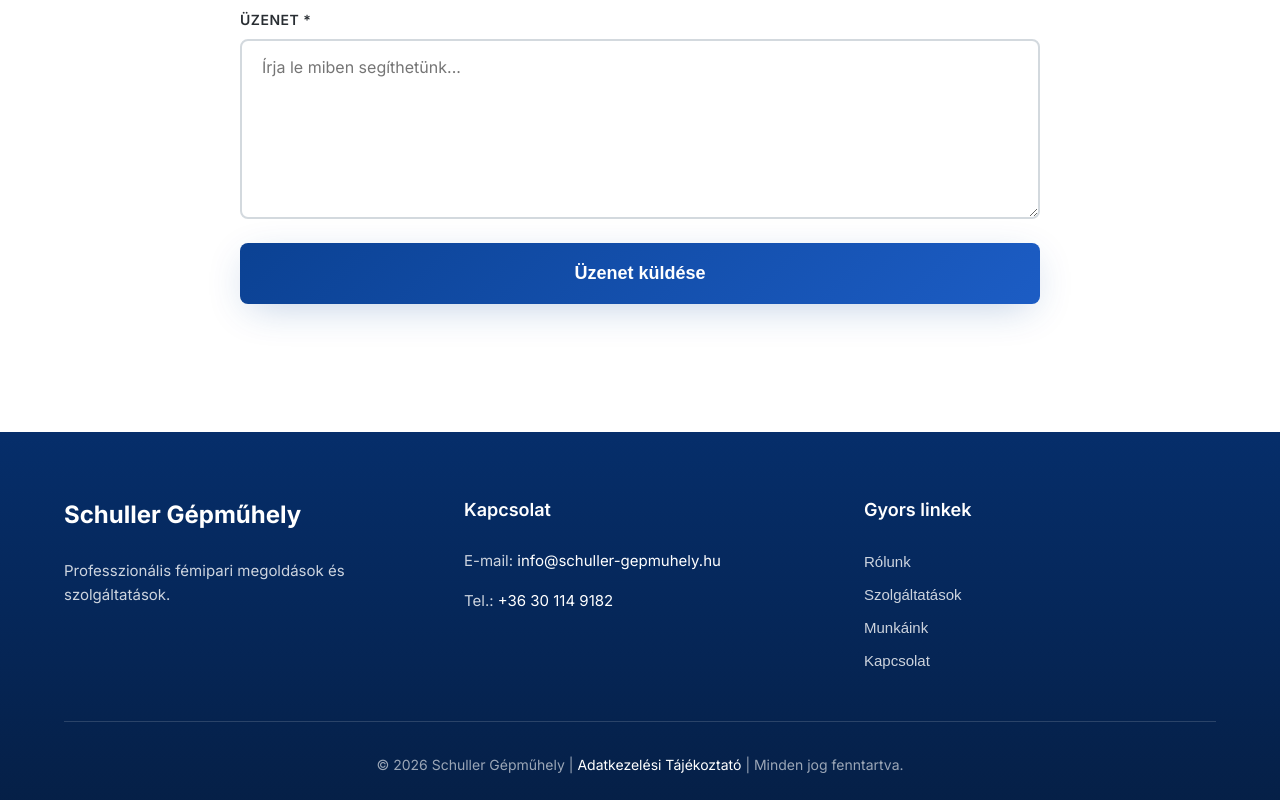
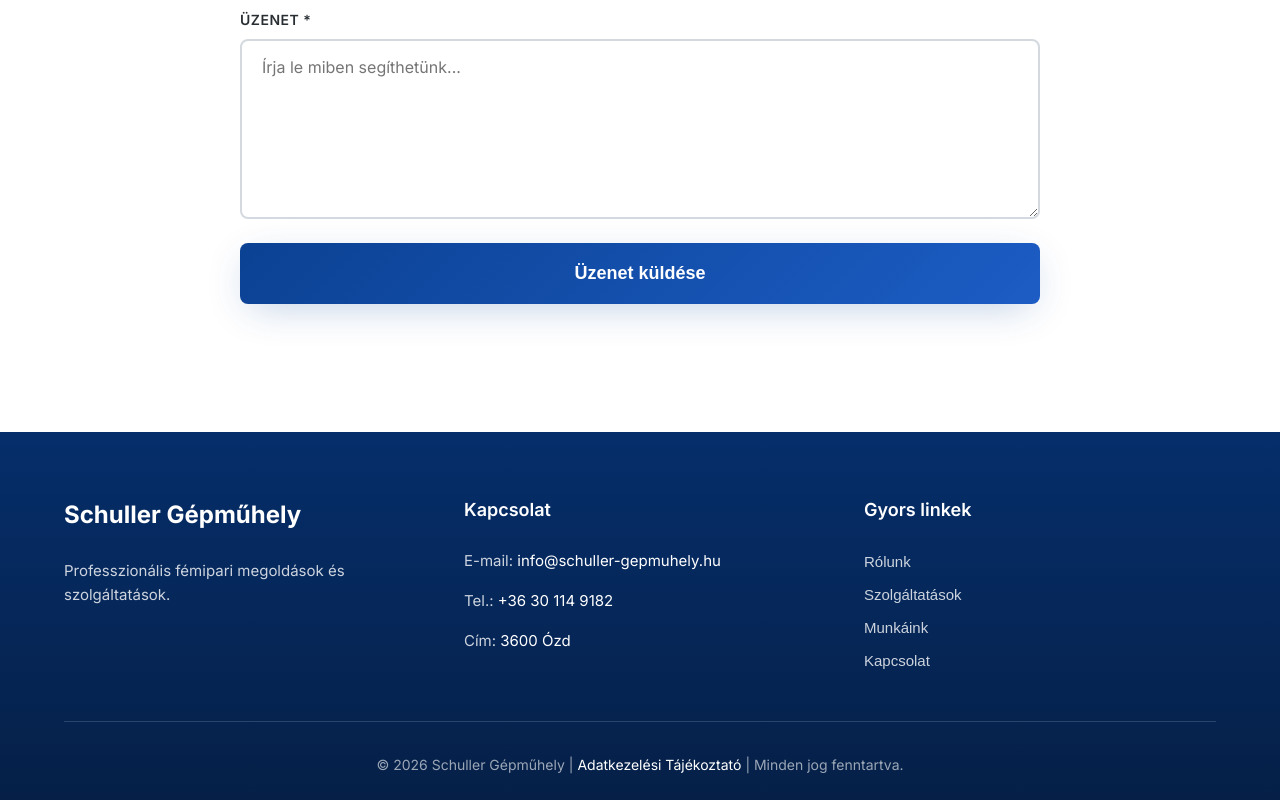
Before and after one commit to Schuller1234/schuller_gepmuhely, a plain HTML site: page index.html in a window 1280 px wide. Shown: the part 4621-5421 px from the top of the page. Drawn offline with Linux system fonts and the light colour scheme.

Commit message:
Update index.html

```diff
--- a/index.html
+++ b/index.html
@@ -411,6 +411,7 @@
             <p class="footer-text">Tel.: <a href= "Tel:+36301149182" style="color: white ! important; text-decoration: none; ">+36 30 114 9182</a></p>
            <!-- <p class="footer-text">Cím: <a href="https://maps.app.goo.gl/7rcsR4rnMhDRqBtn8"
                                           target="_blank" style="color: white ! important; text-decoration: none;">3600 Ózd </a></p> -->
+            <p class="footer-text">Cím: <span style="color: white !important;">3600 Ózd</span></p>
           </div>
 
           <div class="footer-section">
```
